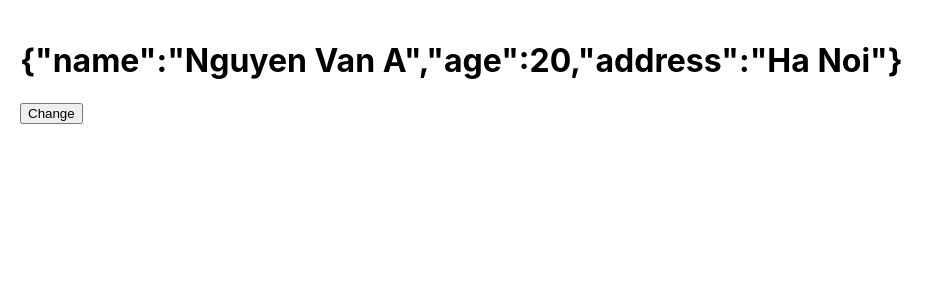
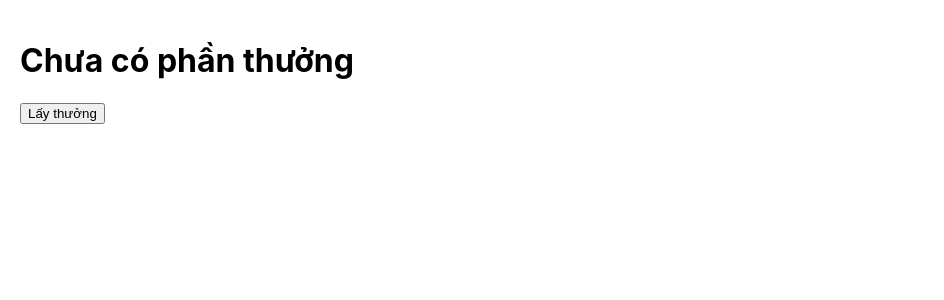
Before and after one commit to minhnguyen102/Hooks-React, a React (Create React App) app: page / in a window 1280 px wide. Shown: the top 300 px of the page, without its empty margins (0-944 px from the left). Built offline with nearby package versions, Linux system fonts and the light colour scheme.

Commit message:
Bài tập + ôn tập useState

```diff
--- a/src/App.js
+++ b/src/App.js
@@ -1,25 +1,27 @@
 import { useState } from "react";
 
+const gifts = [
+    "Iphone 17 Promax",
+    "Honda CRV",
+    "Voucher discount 40%"
+  ]
+let count = 0
 function App() {
-  const user = {
-    name: "Nguyen Van A",
-    age : 20,
-    address: "Ha Noi"
-  }
-
-  const [info, setInfo] = useState(user)
-
-  const handleChangeInfo = () => {
-    setInfo({
-      ...user,
-      bio: "Like football"
-    })
+  const [gift, setGift] = useState();
+  const handleClick = () => {
+    if(count < 3){
+      count++
+      console.log(count);
+      setGift(gifts[Math.floor(Math.random() * gifts.length)])
+    }else{
+      alert("Hết lượt thay đổi")
+    }
   }
 
   return (
     <div className="App" style={{padding: 20}}>
-      <h1>{JSON.stringify(info)}</h1>
-      <button onClick = { handleChangeInfo }>Change</button>
+      <h1>{gift || "Chưa có phần thưởng" }</h1>
+      <button onClick={handleClick}>Lấy thưởng</button>
     </div>
   );
 }
--- a/src/index.js
+++ b/src/index.js
@@ -3,10 +3,12 @@ import ReactDOM from 'react-dom/client';
 import './index.css';
 import App from './App';
 import reportWebVitals from './reportWebVitals';
+import HomeWork from './HomeWork';
 
 const root = ReactDOM.createRoot(document.getElementById('root'));
 root.render(
   <App />
+  // <HomeWork />
 );
 
 // If you want to start measuring performance in your app, pass a function
```
Also changed, not shown: src/HomeWork.js (added, +75 -0 lines).
